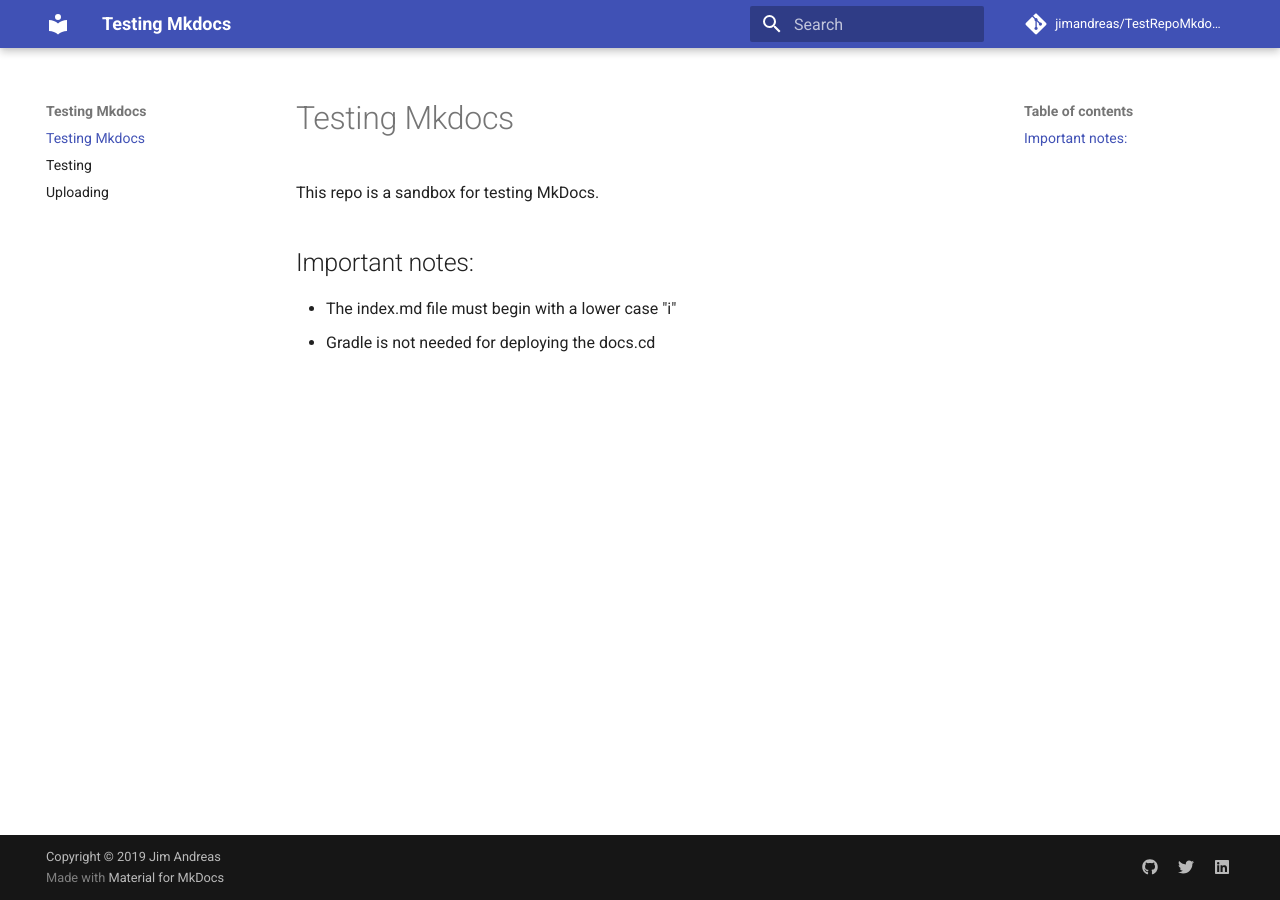
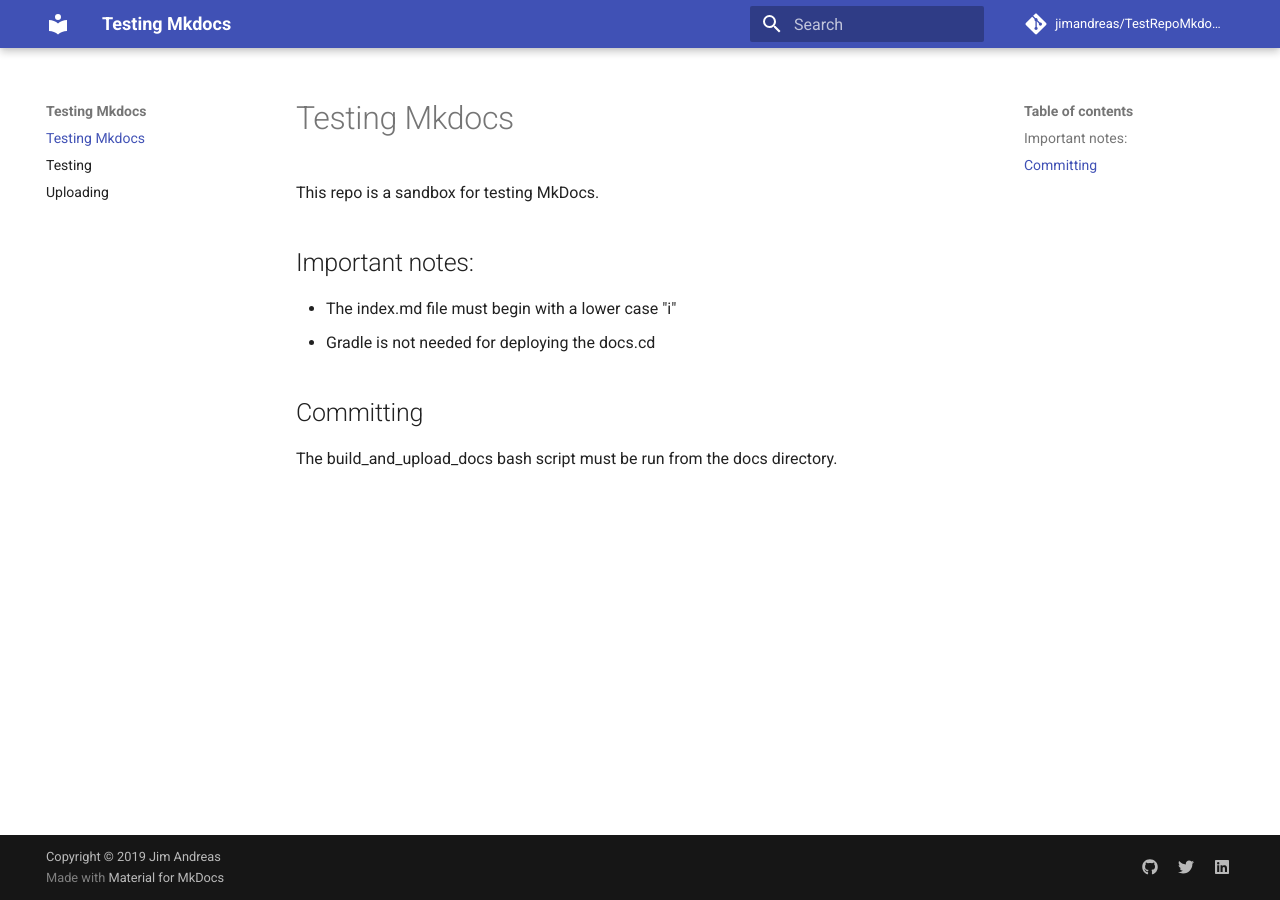
Before and after one commit to jimandreas/TestRepoMkdocsPage, an MkDocs documentation site: the page built from docs/index.md, in a window 1280 px wide. Built offline with MkDocs 1.6.1 and Material for MkDocs 9.7.7, drawn with Linux system fonts in a browser that asks for light colours; comment, search, counter and statistics services are not loaded.

Commit message:
hints on running script

```diff
--- a/docs/index.md
+++ b/docs/index.md
@@ -7,3 +7,7 @@
 ---------------
 - The index.md file must begin with a lower case "i"
 - Gradle is not needed for deploying the docs.cd
+
+Committing
+--------------
+The build_and_upload_docs bash script must be run from the docs directory.
```
